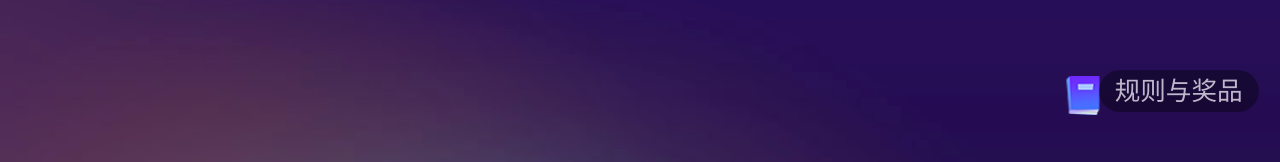
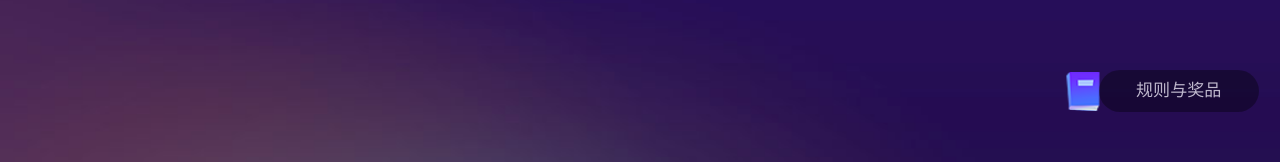
Before and after one commit to xrts/myHtml5Game, a plain HTML site: page view/index.html in a window 1280 px wide. Shown: the part 1200-1362 px from the top of the page. Drawn offline with Linux system fonts and the light colour scheme.

```diff
--- a/public/css/style.css
+++ b/public/css/style.css
@@ -151,7 +151,7 @@
 	border-radius: .4rem;
 	text-align: center;
 	line-height: .4rem;
-	font-size: .24rem;
+	font-size: .16rem;
 	opacity: 0.7;
 	background-color: rgba(0,0,0,.5);
 }
```
